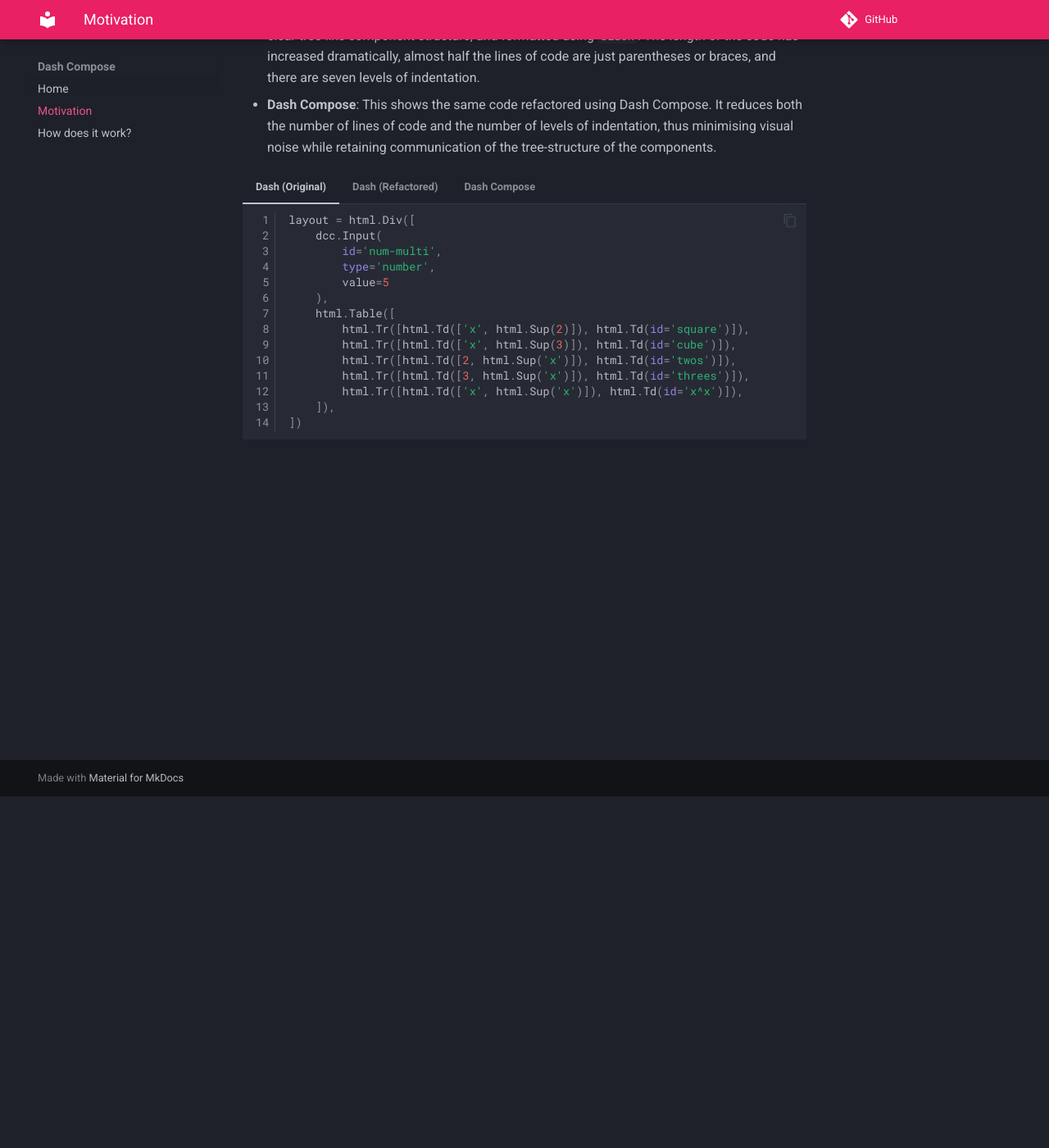
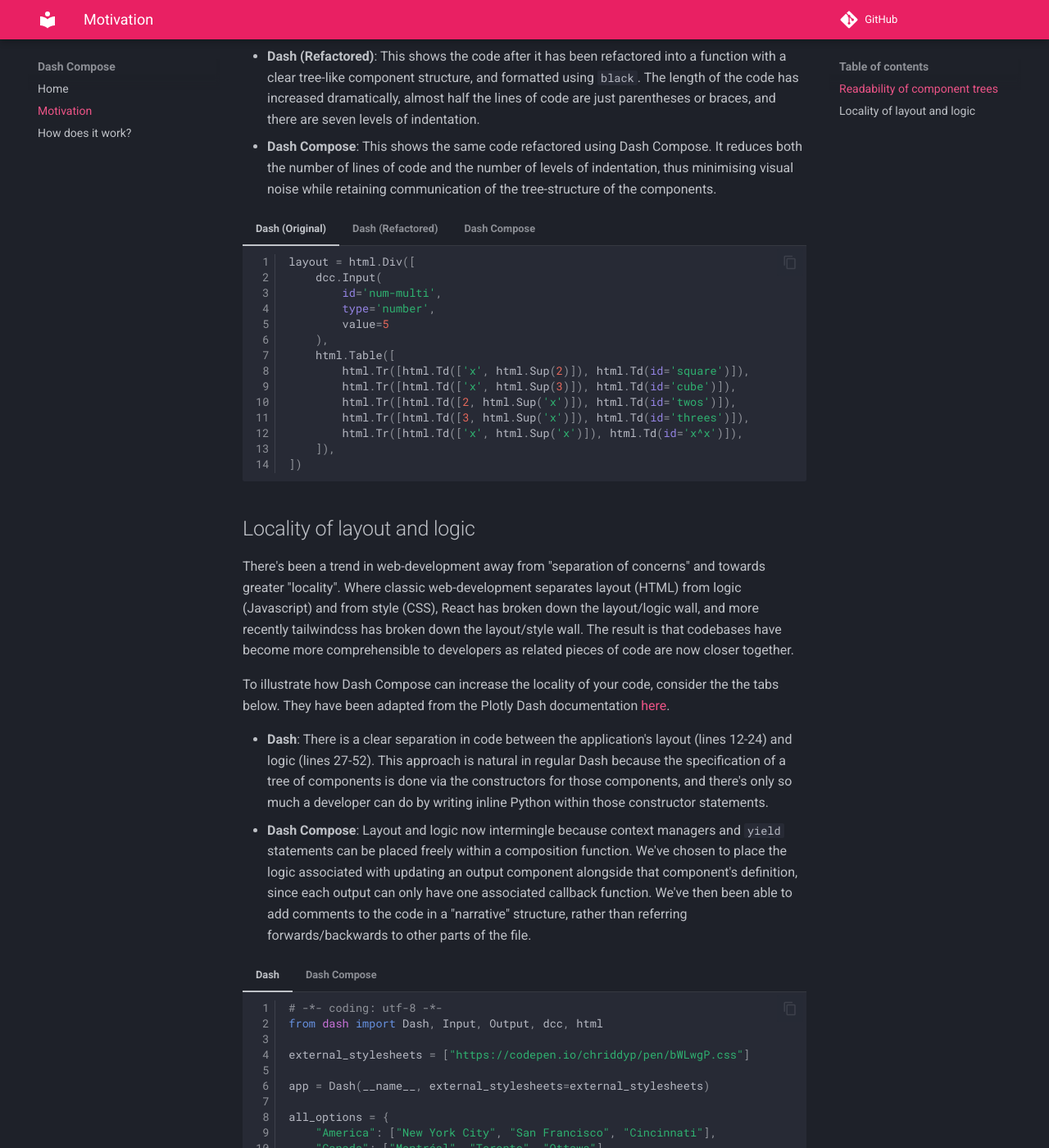
Before and after one commit to ellwise/dash-compose, an MkDocs documentation site: the page built from docs/motivation.md, in a window 1280 px wide and 1400 px high, scrolled down 429 px. Shown: the whole window at 82% size. Built offline with MkDocs 1.6.1 and Material for MkDocs 9.7.7, drawn with Linux system fonts in a browser that asks for light colours; comment, search, counter and statistics services are not loaded; some of the changed text lies outside the part shown.

Commit message:
Added another example to the the motivation section

````diff
--- a/docs/motivation.md
+++ b/docs/motivation.md
@@ -1,4 +1,6 @@
 # Motivation
+
+## Readability of component trees
 
 In a typical Dash application, child components are attached to parents as either the first argument to the parent's constructor, or via the `children` keyword argument.
 Either approach can lead to verbose code, with lines dedicated entirely to parentheses and many levels of indentation (especially when deep trees of components are constructed, and when code formatting tools are used).
@@ -98,3 +100,151 @@
                     yield html.Td(id="x^x")
         return container
     ```
+
+## Locality of layout and logic
+
+There's been a trend in web-development away from "separation of concerns" and towards greater "locality".
+Where classic web-development separates layout (HTML) from logic (Javascript) and from style (CSS), React has broken down the layout/logic wall, and more recently tailwindcss has broken down the layout/style wall.
+The result is that codebases have become more comprehensible to developers as related pieces of code are now closer together.
+
+To illustrate how Dash Compose can increase the locality of your code, consider the the tabs below.
+They have been adapted from the Plotly Dash documentation [here](https://dash.plotly.com/basic-callbacks).
+
+- **Dash**: There is a clear separation in code between the application's layout (lines 12-24) and logic (lines 27-52). This approach is natural in regular Dash because the specification of a tree of components is done via the constructors for those components, and there's only so much a developer can do by writing inline Python within those constructor statements.
+- **Dash Compose**: Layout and logic now intermingle because context managers and `yield` statements can be placed freely within a composition function. We've chosen to place the logic associated with updating an output component alongside that component's definition, since each output can only have one associated callback function. We've then been able to add comments to the code in a "narrative" structure, rather than referring forwards/backwards to other parts of the file.
+
+=== "Dash"
+
+    ```py linenums="1"
+    # -*- coding: utf-8 -*-
+    from dash import Dash, Input, Output, dcc, html
+
+    external_stylesheets = ["https://codepen.io/chriddyp/pen/bWLwgP.css"]
+
+    app = Dash(__name__, external_stylesheets=external_stylesheets)
+
+    all_options = {
+        "America": ["New York City", "San Francisco", "Cincinnati"],
+        "Canada": ["Montréal", "Toronto", "Ottawa"],
+    }
+    app.layout = html.Div(
+        [
+            dcc.RadioItems(
+                list(all_options.keys()),
+                "America",
+                id="countries-radio",
+            ),
+            html.Hr(),
+            dcc.RadioItems(id="cities-radio"),
+            html.Hr(),
+            html.Div(id="display-selected-values"),
+        ]
+    )
+
+
+    @app.callback(
+        Output("cities-radio", "options"),
+        Input("countries-radio", "value"),
+    )
+    def set_cities_options(selected_country):
+        return [{"label": i, "value": i} for i in all_options[selected_country]]
+
+
+    @app.callback(
+        Output("cities-radio", "value"),
+        Input("cities-radio", "options"),
+    )
+    def set_cities_value(available_options):
+        return available_options[0]["value"]
+
+
+    @app.callback(
+        Output("display-selected-values", "children"),
+        Input("countries-radio", "value"),
+        Input("cities-radio", "value"),
+    )
+    def set_display_children(selected_country, selected_city):
+        return "{} is a city in {}".format(
+            selected_city,
+            selected_country,
+        )
+
+
+    if __name__ == "__main__":
+        app.run_server(debug=True)
+    ```
+
+=== "Dash Compose"
+
+    ```py linenums="1"
+    # -*- coding: utf-8 -*-
+    from dash import Dash, Input, Output, dcc, html
+    from dash_compose import composition
+
+    external_stylesheets = ["https://codepen.io/chriddyp/pen/bWLwgP.css"]
+
+    all_options = {
+        "America": ["New York City", "San Francisco", "Cincinnati"],
+        "Canada": ["Montréal", "Toronto", "Ottawa"],
+    }
+
+
+    @composition
+    def render(app):
+        with html.Div() as layout:
+            # render a set of radio-items for the countries
+            yield dcc.RadioItems(
+                list(all_options.keys()),
+                "America",
+                id="countries-radio",
+            )
+
+            # render a set of radio-items for the cities
+            yield html.Hr()
+            yield dcc.RadioItems(id="cities-radio")
+
+            # the city options depend on the selected country
+            @app.callback(
+                Output("cities-radio", "options"),
+                Input("countries-radio", "value"),
+            )
+            def set_cities_options(selected_country):
+                return [
+                    {"label": i, "value": i}
+                    for i in all_options[selected_country]
+                ]
+
+            # if the city options change (because we changed country)
+            # then automatically select the first
+            @app.callback(
+                Output("cities-radio", "value"),
+                Input("cities-radio", "options"),
+            )
+            def set_cities_value(available_options):
+                return available_options[0]["value"]
+
+            # render some text explaining the selected options
+            yield html.Hr()
+            yield html.Div(id="display-selected-values")
+
+            @app.callback(
+                Output("display-selected-values", "children"),
+                Input("countries-radio", "value"),
+                Input("cities-radio", "value"),
+            )
+            def set_display_children(selected_country, selected_city):
+                return "{} is a city in {}".format(
+                    selected_city,
+                    selected_country,
+                )
+
+        return layout
+
+
+    app = Dash(__name__, external_stylesheets=external_stylesheets)
+    app.layout = render(app)
+
+
+    if __name__ == "__main__":
+        app.run_server(debug=True)
+    ```
````
